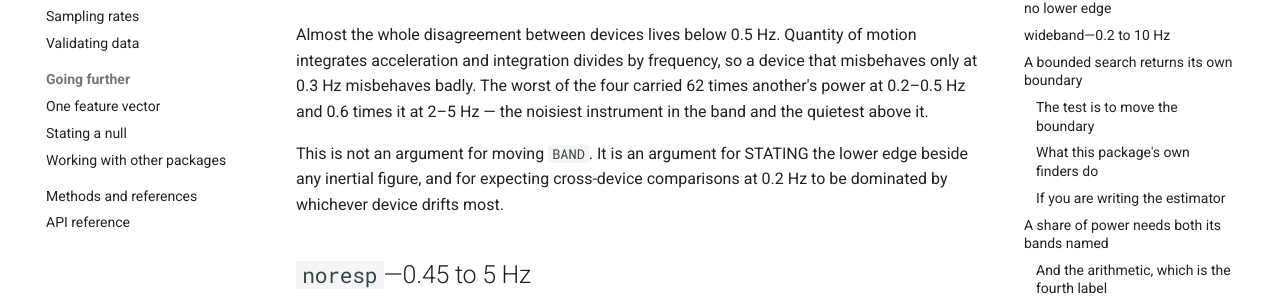
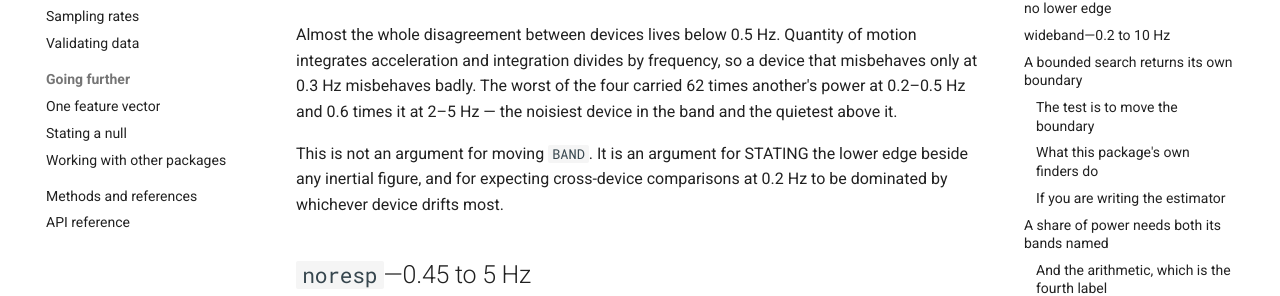
Before and after one commit to fourMs/micromotion, an MkDocs documentation site: the page built from docs/conventions.md, in a window 1280 px wide and 900 px high, scrolled down 574 px. Shown: the part 235-531 px from the top of the window. Built offline with MkDocs 1.6.1 and Material for MkDocs 9.7.7, drawn with Linux system fonts in a browser that asks for light colours; comment, search, counter and statistics services are not loaded; some of the changed text lies outside the part shown.

Commit message:
Say "device" where the docs meant a measuring device
Alexander's point, from the public site where the same word had been doing both
jobs: on a project about music, "instrument" names the wrong one of the two.
Nothing in this package is ever a musical instrument, so every use of the word
here meant an accelerometer, a camera or a phone, and now says so.

Docstrings, docs and the README only -- no identifier, signature or asserted
string changes, and the 371 tests pass unchanged.

One was not a device at all: `windows.equalise` explaining why a single cap
across groups is "the wrong instrument" meant the wrong TOOL, and says that.

Co-Authored-By: Claude Opus 5 <noreply@anthropic.com>
Claude-Session: https://claude.ai/code/session_014PyhW59TcRvmersL79HwpQ

```diff
--- a/docs/conventions.md
+++ b/docs/conventions.md
@@ -27,7 +27,7 @@ placement are all held fixed — against optical markers on the stack itself:
 Almost the whole disagreement between devices lives below 0.5 Hz. Quantity of motion integrates
 acceleration and integration divides by frequency, so a device that misbehaves only at 0.3 Hz
 misbehaves badly. The worst of the four carried 62 times another's power at 0.2–0.5 Hz and 0.6 times
-it at 2–5 Hz — the noisiest instrument in the band and the quietest above it.
+it at 2–5 Hz — the noisiest device in the band and the quietest above it.
 
 This is not an argument for moving `BAND`. It is an argument for STATING the lower edge beside any
 inertial figure, and for expecting cross-device comparisons at 0.2 Hz to be dominated by whichever
@@ -86,7 +86,7 @@ recording the gate was meant to exclude. Carry the measured sensor rate alongsid
 test against it.
 
 **Deliverability is a property of a channel, not of a collection.** A collection whose deposited
-channel cannot carry `WIDEBAND` may have a faster channel on the same instrument that can, as in
+channel cannot carry `WIDEBAND` may have a faster channel on the same device that can, as in
 the fusion discussion in [Sampling rates](rates.md). "This collection has no jerk" and "this
 channel has no jerk" are different statements, and only the second is usually true.
 
@@ -313,11 +313,11 @@ not affect standstill protocols, which run six minutes or more.
 
 ## Why 5 Hz at the top
 
-**Because that is what the instruments can deliver.** A band above Nyquist is not a convention,
+**Because that is what the devices can deliver.** A band above Nyquist is not a convention,
 it is a defect that returns a plausible number, and the ceiling has to be one every collection
 can support:
 
-| instrument | sampling | Nyquist | 5 Hz? |
+| device | sampling | Nyquist | 5 Hz? |
 |---|---|---|---|
 | phone, fused linear acceleration | ~15 Hz | 7.5 | yes |
 | optical, 20 Hz subset | 20 Hz | 10 | yes |
@@ -426,7 +426,7 @@ edge from 0.3 to 0.2 Hz:
 The asymmetry is structural. Speed comes from *differentiating* position and from *integrating*
 acceleration, so the operator converting the recorded quantity to velocity is multiplication by
 *f* in one case and division by *f* in the other. Measurement noise is roughly white in whatever
-the instrument records, which means the same sliver of extra low-frequency bandwidth is
+the device records, which means the same sliver of extra low-frequency bandwidth is
 suppressed for a marker and amplified for an accelerometer. It is largest on chest-worn sensors,
 where 0.2 Hz sits on the respiration fundamental.
 
--- a/docs/img/make_figures.py
+++ b/docs/img/make_figures.py
@@ -203,12 +203,12 @@ def figure_zero_triplets() -> None:
 
 
 def figure_one_measure() -> None:
-    """The package's headline claim, drawn: one number from three instruments.
+    """The package's headline claim, drawn: one number from three devices.
 
     The same synthetic body motion is presented three ways -- as optical position at
     100 Hz, as the acceleration a body-worn sensor would report, and as position
     sampled at 50 Hz -- and reduced by the same band. If the shared abstraction really
-    is the frequency band rather than the instrument, the three medians agree.
+    is the frequency band rather than the device, the three medians agree.
 
     The gyroscope-free acceleration route is the honest one to draw: it is derived from
     the same trajectory, so any disagreement here is the pipeline's and not the body's.
@@ -237,7 +237,7 @@ def figure_one_measure() -> None:
     ax.axhline(vals[0], color=GRID, linewidth=1.0, zorder=0)
     ax.set_ylabel("median quantity of motion (mm/s)")
     ax.set_ylim(0, max(vals) * 1.35)
-    ax.set_title("One body, three instruments, one number", loc="left")
+    ax.set_title("One body, three devices, one number", loc="left")
     ax.grid(axis="y")
     ax.set_axisbelow(True)
 
```
Also changed, not shown: README.md (+2 -2 lines), docs/index.md (+3 -3 lines), docs/methods.md (+1 -1 lines), docs/rates.md (+4 -4 lines), 8 other files.
